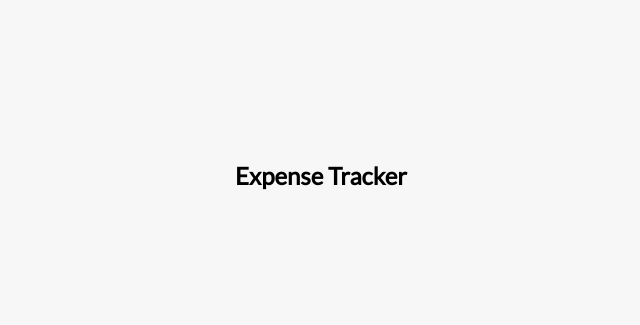
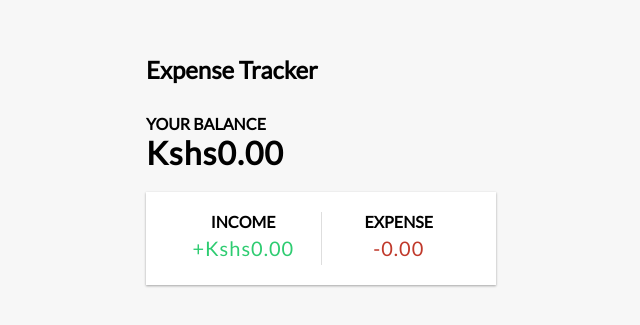
Before and after one commit to Mwakisaghu/Expense-Tracker-part-1-, a React (Create React App) app: page / in a window 1280 px wide. Shown: the part 225-550 px from the top of the page, without its empty margins (319-959 px from the left). Built offline with nearby package versions, Linux system fonts and the light colour scheme.

Commit message:
This adds Balance & IncomeExpenses components

```diff
--- a/src/App.js
+++ b/src/App.js
@@ -1,11 +1,18 @@
 import React from 'react';
 import { Header } from './components/Header';
+import { Balance } from './components/Balance';
+import { IncomeExpenses } from './components/IncomeExpenses';
+
 import './App.css';
 
 function App() {
   return (
     <div>
       <Header />
+      <div className="container">
+        <Balance />
+        <IncomeExpenses />
+      </div>
     </div>
   );
 }
--- /dev/null
+++ b/src/components/Balance.js
@@ -0,0 +1,10 @@
+import React, { Fragment } from 'react';
+
+export const Balance = () => {
+  return (
+    <Fragment>
+      <h4>Your Balance</h4>
+      <h1 id="Balance">Kshs0.00</h1>
+    </Fragment>
+  );
+};
--- /dev/null
+++ b/src/components/IncomeExpenses.js
@@ -0,0 +1,20 @@
+import React from 'react';
+
+export const IncomeExpenses = () => {
+  return (
+    <div className="inc-exp-container">
+      <div>
+        <h4>Income</h4>
+        <p id="money-plus" className="money plus">
+          +Kshs0.00
+        </p>
+      </div>
+      <div>
+        <h4>Expense</h4>
+        <p id="money-minus" className="money minus">
+          -0.00
+        </p>
+      </div>
+    </div>
+  );
+};
```
